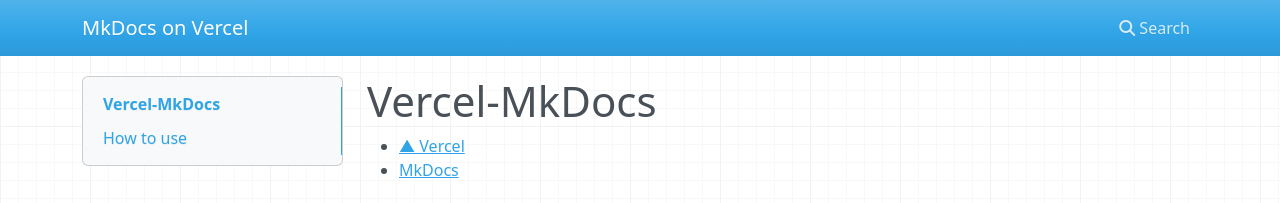
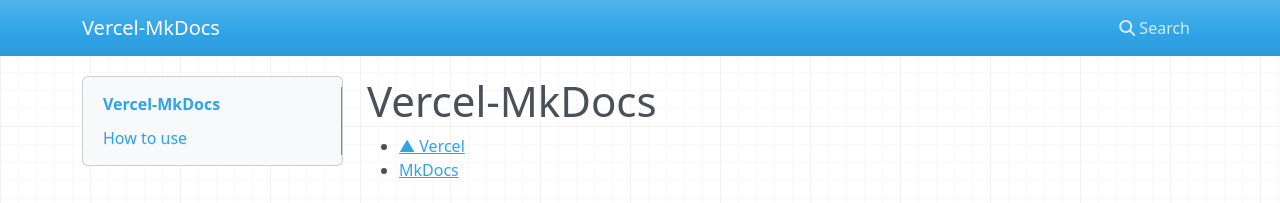
Before and after one commit to fu-sen/Vercel-MkDocs, an MkDocs documentation site: the page built from docs/index.md, in a window 1280 px wide. Shown: the top 203 px of the page. Built offline with MkDocs 1.6.1, drawn with Linux system fonts in a browser that asks for light colours; nearby versions of some CDN libraries.

```diff
--- a/mkdocs.yml
+++ b/mkdocs.yml
@@ -1 +1 @@
-site_name: MkDocs on Vercel
+site_name: Vercel-MkDocs
```
